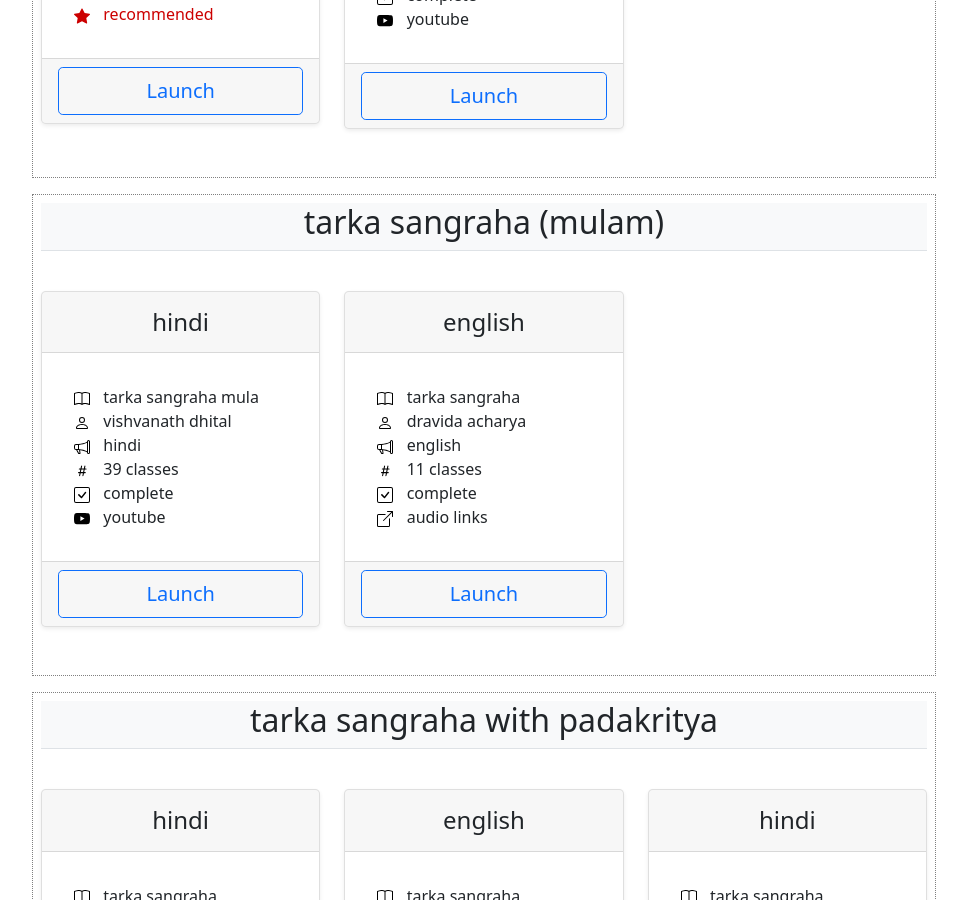
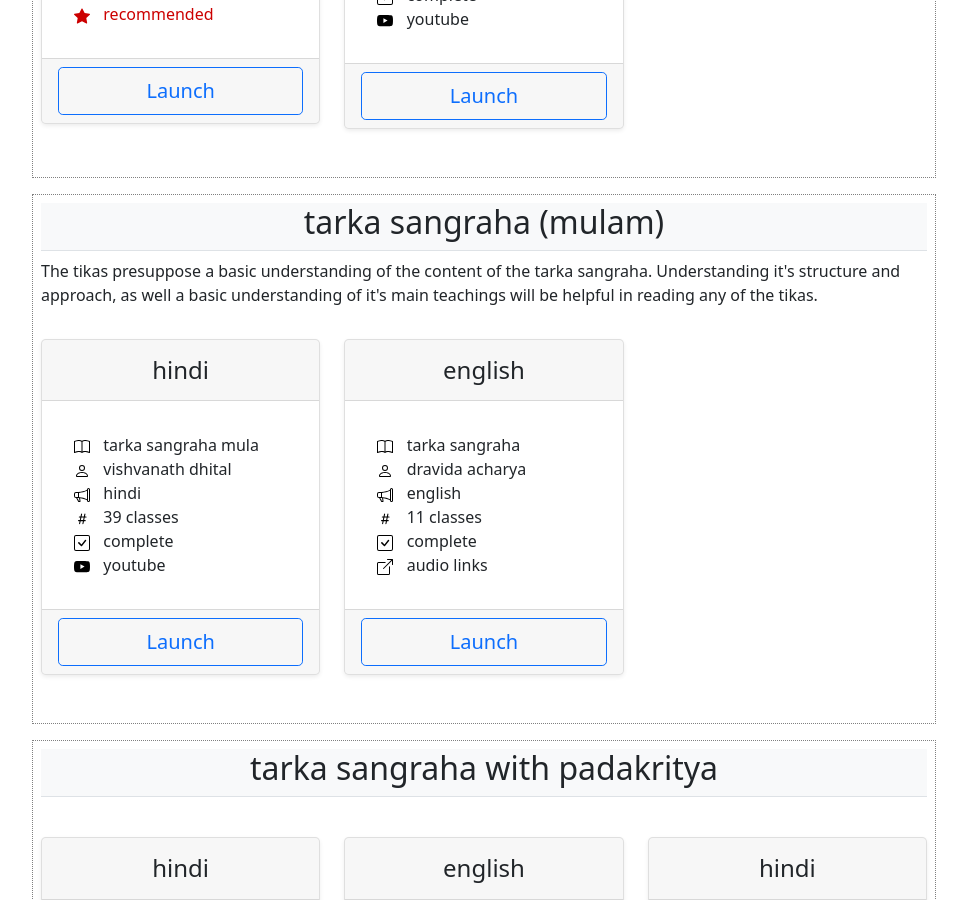
Before and after one commit to aupasana/vedanta, a Jekyll site: the page built from classes/tarka.md, in a window 1280 px wide and 900 px high, scrolled down 712 px. Shown: the whole window, without its empty margins (156-1123 px from the left). Built offline with Jekyll 4.4.1, drawn with Linux system fonts in a browser that asks for light colours.

Commit message:
content update

```diff
--- a/classes/tarka.md
+++ b/classes/tarka.md
@@ -14,9 +14,13 @@ A study of tarka -- particularly navya nyaya -- gives us the vocabulary which is
 One reason for the study of tarka shastra is to learn navya nyaya terminology. This is widely used in vedanta study. The following classes focus narrowly on basic paribhashas.
 {% endcapture %}
 
-{% include classes_by_tag.html tag="pravesha" display="tarka pravesha (paribhasha)" content=paribhasha_content%}
+{% include classes_by_tag.html tag="pravesha" display="tarka pravesha (paribhasha)" content=paribhasha_content %}
 
-{% include classes_by_tag.html tag="mula" display="tarka sangraha (mulam)"%}
+{% capture mulam_content %}
+The tikas presuppose a basic understanding of the content of the tarka sangraha. Understanding it's structure and approach, as well a basic understanding of it's main teachings will be helpful in reading any of the tikas.
+{% endcapture %}
+
+{% include classes_by_tag.html tag="mula" display="tarka sangraha (mulam)" content=mulam_content %}
 
 {% include classes_by_tag.html tag="pada" display="tarka sangraha with padakritya"%}
 
```
